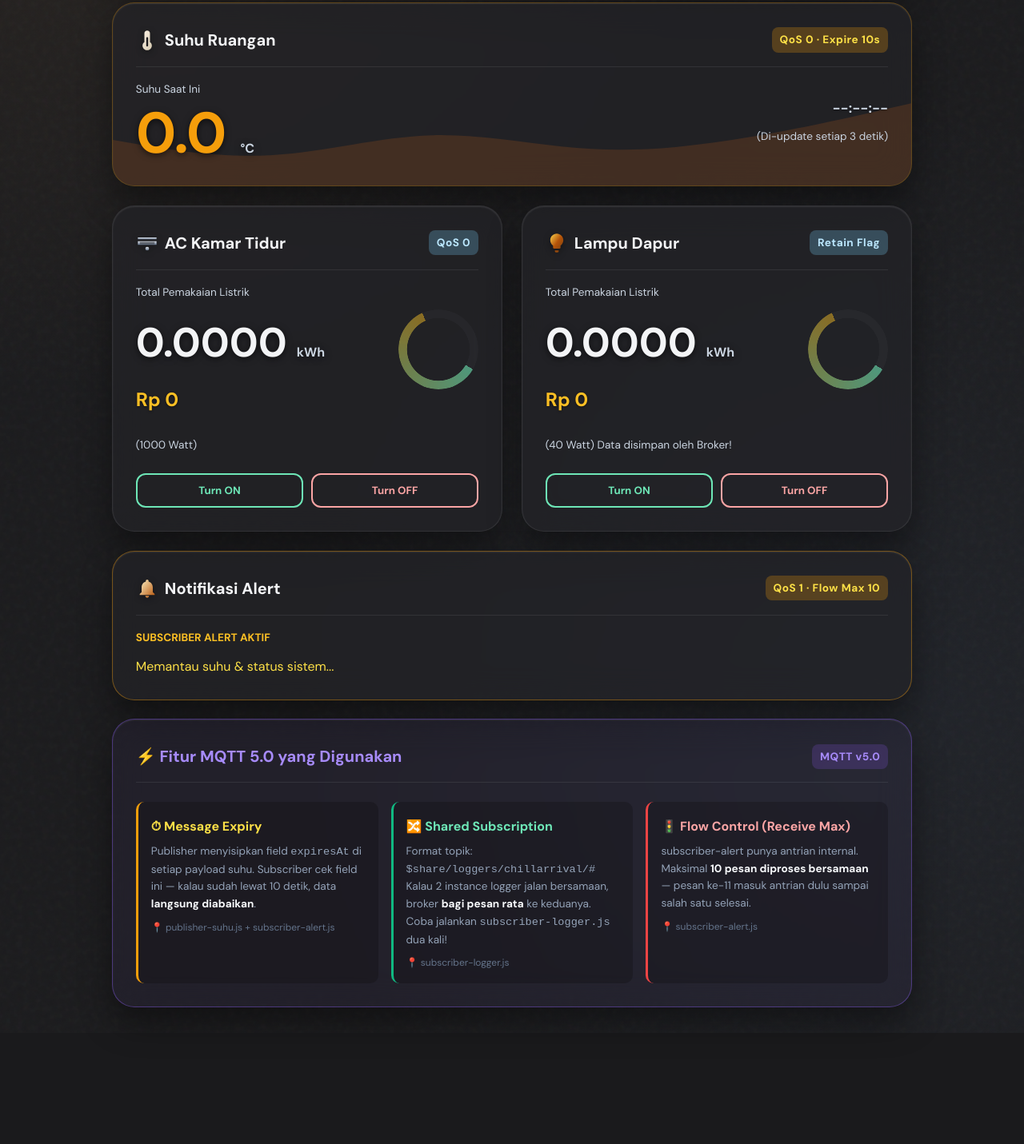
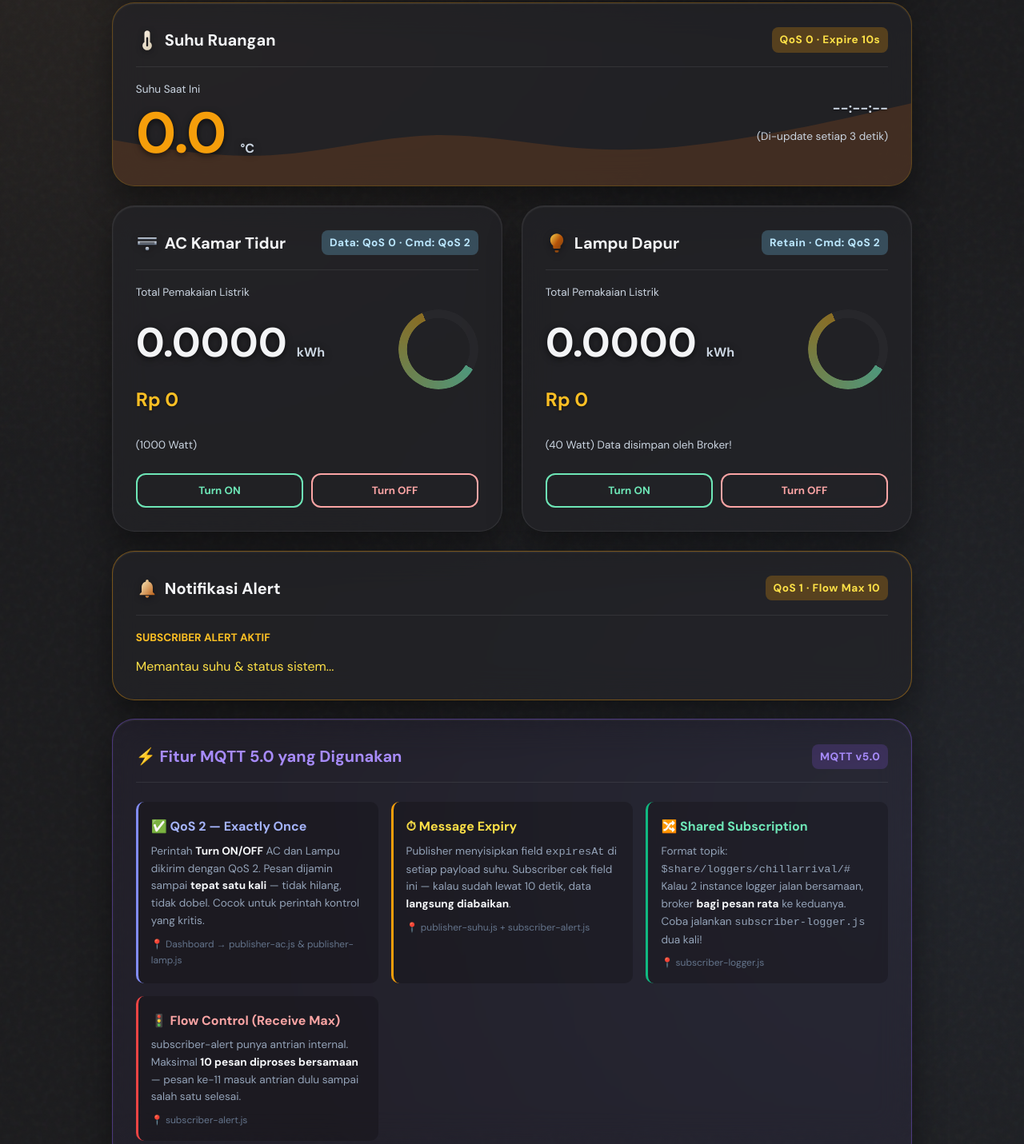
Before and after one commit to tiarafthzzhr/IntergrasiSistem_Tugas1, a website: page mqtt-project/mqtt-dashboard.html in a window 1280 px wide. Shown: the part 675-2106 px from the top of the page at 80% size. Before the commit the page ends 1967 px from the top, so only its background shows below. Drawn offline with Linux system fonts and the light colour scheme.

Commit message:
feat: add QoS 2 (exactly once) for AC and lamp ON/OFF commands
- dashboard sendCommand: publish dengan QoS 2
- publisher-ac.js: subscribe command topic dengan QoS 2
- publisher-lamp.js: subscribe command topic dengan QoS 2
- dashboard badge AC: 'Data: QoS 0 · Cmd: QoS 2'
- dashboard badge Lampu: 'Retain · Cmd: QoS 2'
- panel MQTT features: tambah penjelasan QoS 2

Co-Authored-By: Claude Sonnet 4.6 <noreply@anthropic.com>

```diff
--- a/mqtt-project/mqtt-dashboard.html
+++ b/mqtt-project/mqtt-dashboard.html
@@ -440,7 +440,7 @@
                         <circle cx="12" cy="18" r="2" fill="url(#metal)"/>
                     </svg> AC Kamar Tidur
                 </div>
-                <div class="mqtt-feature">QoS 0</div>
+                <div class="mqtt-feature">Data: QoS 0 · Cmd: QoS 2</div>
             </div>
             <div class="card-content">
                 <div id="ac-offline-banner" style="display:none; background:rgba(239,68,68,0.15); border:1px solid #ef4444; border-radius:8px; padding:0.5rem 0.8rem; margin-bottom:0.8rem; font-size:0.85rem; color:#ef4444; font-weight:bold;">
@@ -471,7 +471,7 @@
                         <path fill="url(#brass)" d="M12 2C8.13 2 5 5.13 5 9C5 11.38 6.19 13.47 8 14.74V17C8 17.55 8.45 18 9 18H15C15.55 18 16 17.55 16 17V14.74C17.81 13.47 19 11.38 19 9C19 5.13 15.87 2 12 2ZM14 20H10V21C10 21.55 10.45 22 11 22H13C13.55 22 14 21.55 14 21V20Z"/>
                     </svg> Lampu Dapur
                 </div>
-                <div class="mqtt-feature" style="background: rgba(125, 211, 252, 0.25); color: #bae6fd;">Retain Flag</div>
+                <div class="mqtt-feature" style="background: rgba(125, 211, 252, 0.25); color: #bae6fd;">Retain · Cmd: QoS 2</div>
             </div>
             <div class="card-content">
                 <div id="lamp-offline-banner" style="display:none; background:rgba(239,68,68,0.15); border:1px solid #ef4444; border-radius:8px; padding:0.5rem 0.8rem; margin-bottom:0.8rem; font-size:0.85rem; color:#ef4444; font-weight:bold;">
@@ -522,6 +522,16 @@
                 <div class="mqtt-feature" style="background:rgba(139,92,246,0.2);color:#a78bfa;">MQTT v5.0</div>
             </div>
             <div style="display:grid; grid-template-columns: repeat(auto-fit, minmax(260px, 1fr)); gap: 1rem; margin-top:0.5rem;">
+
+                <div style="background:rgba(0,0,0,0.2); border-radius:10px; padding:1rem; border-left: 3px solid #818cf8;">
+                    <div style="font-weight:bold; color:#a5b4fc; margin-bottom:0.4rem;">✅ QoS 2 — Exactly Once</div>
+                    <div style="font-size:0.85rem; color:#94a3b8; line-height:1.6;">
+                        Perintah <b style="color:#f8fafc;">Turn ON/OFF</b> AC dan Lampu dikirim dengan QoS 2.
+                        Pesan dijamin sampai <b style="color:#f8fafc;">tepat satu kali</b> — tidak hilang, tidak dobel.
+                        Cocok untuk perintah kontrol yang kritis.
+                    </div>
+                    <div style="font-size:0.75rem; color:#64748b; margin-top:0.5rem;">📍 Dashboard → publisher-ac.js & publisher-lamp.js</div>
+                </div>
 
                 <div style="background:rgba(0,0,0,0.2); border-radius:10px; padding:1rem; border-left: 3px solid #f59e0b;">
                     <div style="font-weight:bold; color:#fde047; margin-bottom:0.4rem;">⏱ Message Expiry</div>
@@ -613,8 +623,9 @@
         }
 
         function sendCommand(deviceId, action) {
-            client.publish(`chillarrival/command/${deviceId}`, action);
-            console.log(`Mengirim perintah: ${action} ke ${deviceId}`);
+            // QoS 2 (Exactly Once): perintah ON/OFF tidak boleh hilang dan tidak boleh dobel
+            client.publish(`chillarrival/command/${deviceId}`, action, { qos: 2 });
+            console.log(`[QoS 2] Mengirim perintah: ${action} ke ${deviceId}`);
         }
 
         function publishSystemError() {
--- a/mqtt-project/publisher-ac.js
+++ b/mqtt-project/publisher-ac.js
@@ -22,7 +22,8 @@ client.on('connect', () => {
     // informasi tentang broker bahwa perangkat ini ONLINE
     client.publish('chillarrival/status/AC_BEDROOM', 'ONLINE', { retain: true });
 
-    client.subscribe('chillarrival/command/AC_BEDROOM');
+    // QoS 2: perintah ON/OFF harus diterima tepat SATU kali — tidak boleh hilang, tidak boleh dobel
+    client.subscribe('chillarrival/command/AC_BEDROOM', { qos: 2 });
 
     setInterval(() => {
         if (!isON) return;
--- a/mqtt-project/publisher-lamp.js
+++ b/mqtt-project/publisher-lamp.js
@@ -22,7 +22,8 @@ client.on('connect', () => {
     // informasi tentang  broker bahwa perangkat ini ONLINE
     client.publish('chillarrival/status/LAMP_KITCHEN', 'ONLINE', { retain: true });
 
-    client.subscribe('chillarrival/command/LAMP_KITCHEN');
+    // QoS 2: perintah ON/OFF harus diterima tepat SATU kali — tidak boleh hilang, tidak boleh dobel
+    client.subscribe('chillarrival/command/LAMP_KITCHEN', { qos: 2 });
 
     setInterval(() => {
         if (!isON) return;
```
